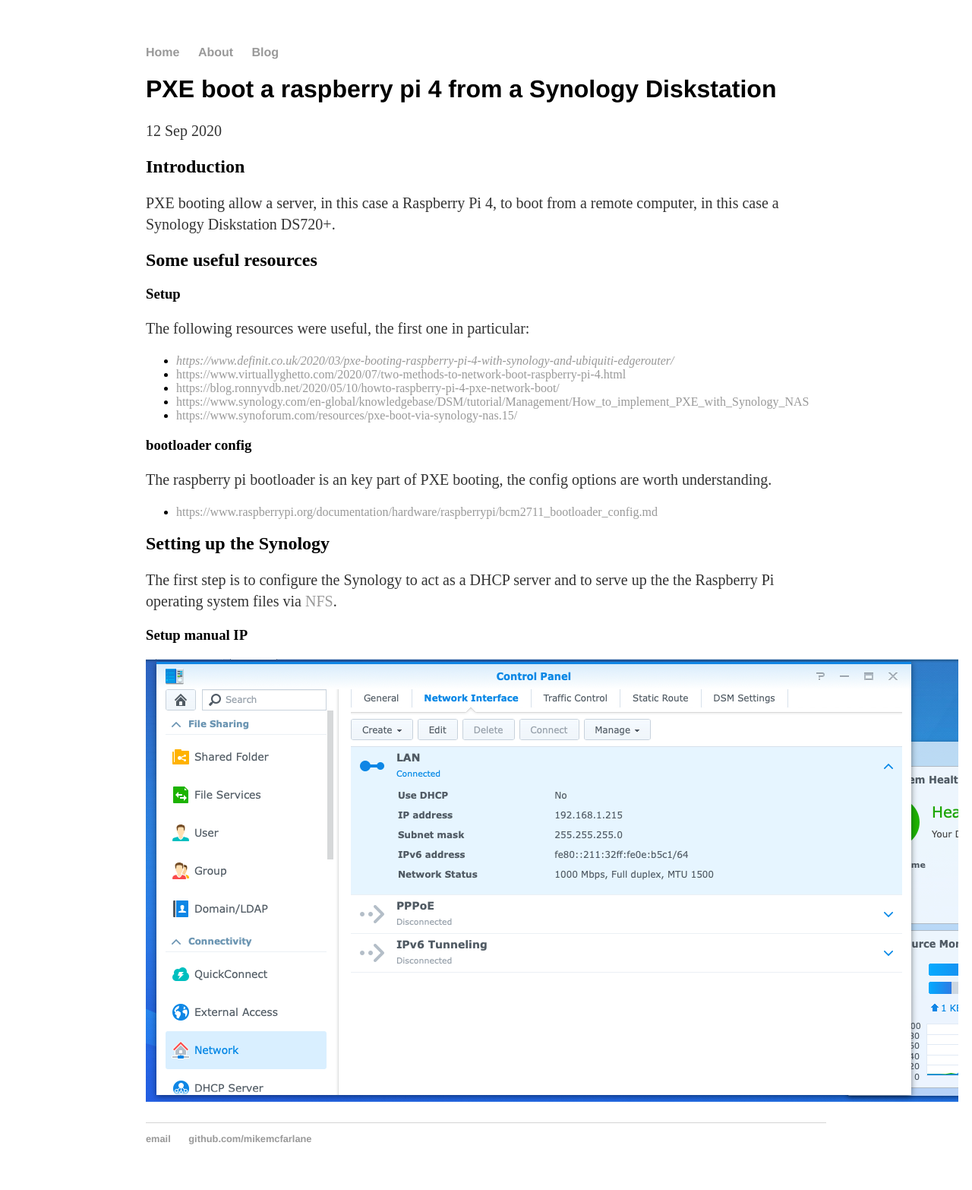
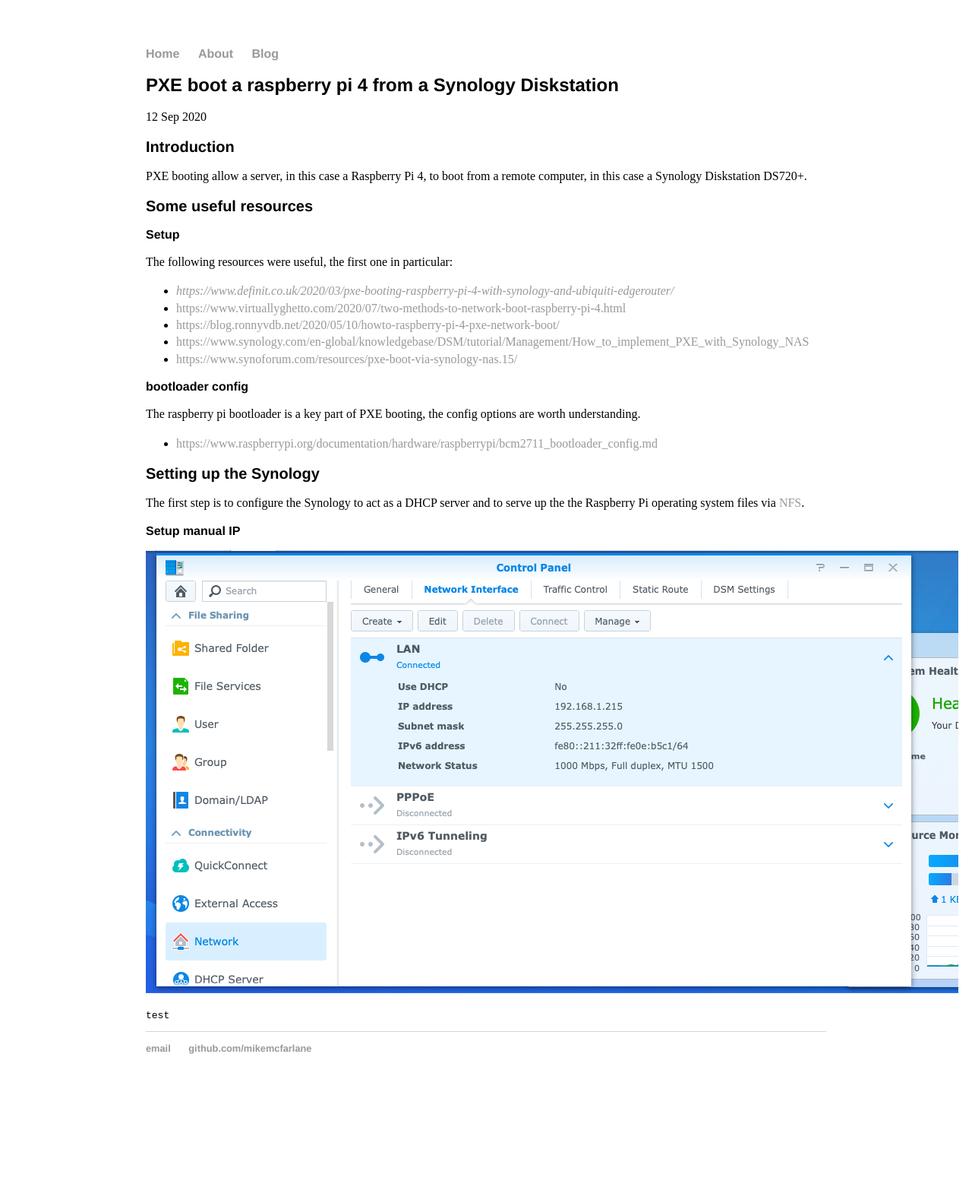
Before and after one commit to mikejmcfarlane/mikejmcfarlane.github.io, a Jekyll site: the page built from _posts/2020-09-13-PXE-boot-raspberry-pi-4-from-synology-diskstation.md, in a window 1280 px wide. Shown: the whole page at 76% size. Built offline with Jekyll 4.4.1, drawn with Linux system fonts in a browser that asks for light colours; after the commit the page ends 1449 px from its top, so only the background shows below that.

Commit message:
update css, move working_notes to _drafts

````diff
--- a/_posts/2020-09-13-PXE-boot-raspberry-pi-4-from-synology-diskstation.md
+++ b/_posts/2020-09-13-PXE-boot-raspberry-pi-4-from-synology-diskstation.md
@@ -22,7 +22,7 @@
 
 ### bootloader config
 
-The raspberry pi bootloader is an key part of PXE booting, the config options are worth understanding.
+The raspberry pi bootloader is a key part of PXE booting, the config options are worth understanding.
 
 * [https://www.raspberrypi.org/documentation/hardware/raspberrypi/bcm2711_bootloader_config.md](https://www.raspberrypi.org/documentation/hardware/raspberrypi/bcm2711_bootloader_config.md)
 
@@ -33,3 +33,7 @@
 ### Setup manual IP
 
 ![Control Panel]({{ site.url }}/assets/ControlPanel.png)
+
+```bash
+test
+```
--- a/css/main.css
+++ b/css/main.css
@@ -20,13 +20,24 @@
     text-decoration: underline;
 }
 h1 {
-    font-size: 2em;
+    font-size: 1.5em;
+    font-family:'Helvetica', 'Arial', 'Sans-Serif';
+}
+h2 {
+    font-size: 1.25em;
+    font-family:'Helvetica', 'Arial', 'Sans-Serif';
+}
+h3 {
+    font-size: 1.0em;
     font-family:'Helvetica', 'Arial', 'Sans-Serif';
 }
 p {
-    font-size: 1.25em;
+    font-size: 1.0em;
     line-height: 1.4em;
-    color: #333;
+}
+ul {
+    font-size: 1.0em;
+    line-height: 1.4em;
 }
 footer {
     border-top: 1px solid #d5d5d5;
````
Also changed, not shown: _drafts/ansible.md (renamed from working_notes/ansible.md), _drafts/jekyll.md (renamed from working_notes/jekyll.md), 2 other files.
